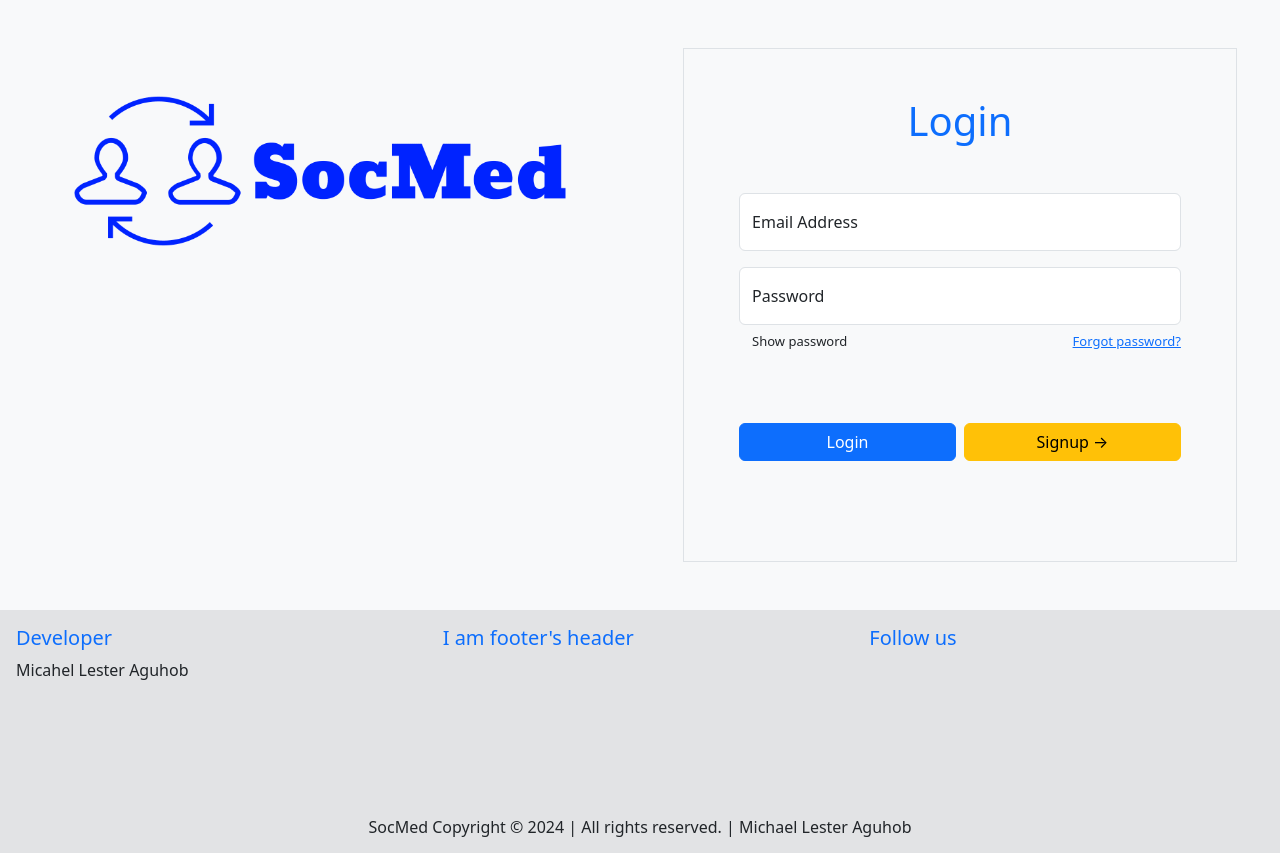
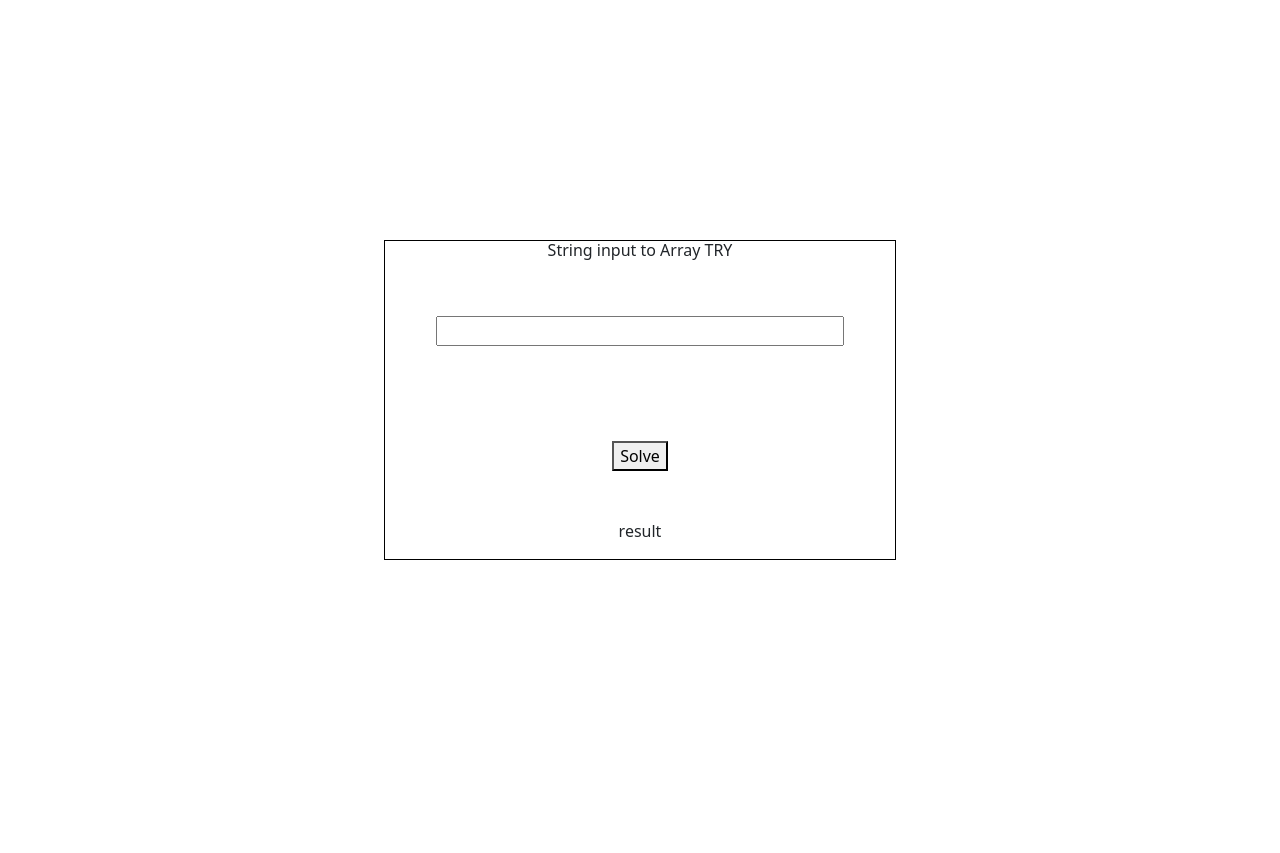
Before and after one commit to MichaelLesterAguhob/SocMed, a PHP site: page / in a window 1280 px wide. After the commit the page ends 560 px from the top, so only its background shows below. Run offline with PHP 8.4, Linux system fonts and the light colour scheme.

Commit message:
learning proper layout

```diff
--- a/assets/js/index.js
+++ b/assets/js/index.js
@@ -1,65 +1,73 @@
-
-    function goToSignUp()
-    {
+function goToSignUp() {
   let logIn = document.getElementById("LoginForm");
-            logIn.style.display = 'none';
+  logIn.style.display = "none";
 
   let signUp = document.getElementById("SignupForm");
-            signUp.style.display = 'block';
+  signUp.style.display = "block";
   clearLoginForm();
-    };
+}
 
-    function goToLogIn()
-    {
+function goToLogIn() {
   let signUp = document.getElementById("SignupForm");
-            signUp.style.display = 'none';
+  signUp.style.display = "none";
 
   let logIn = document.getElementById("LoginForm");
-            logIn.style.display = "block"
+  logIn.style.display = "block";
   clearSinupForm();
-    };
+}
 
 // HIDE AND SHOW PASSWORD INPUT
 let isPassShowed = false;
-    function showHideSignupPass()
-    {
-        if(!isPassShowed)
-        {
+function showHideSignupPass() {
+  if (!isPassShowed) {
     let input_element = document.querySelectorAll("#SignupForm .inputPass");
-            input_element.forEach(function(input)
-            {
-                input.type = 'text';
+    input_element.forEach(function (input) {
+      input.type = "text";
       isPassShowed = true;
-                document.getElementById('BtnShowHide').innerHTML = "Hide Password";
-
+      document.getElementById("BtnShowHide").innerHTML = "Hide Password";
     });
-        }
-        else
-        {
+  } else {
     let input_element = document.querySelectorAll("#SignupForm .inputPass");
-            input_element.forEach(function(input)
-            {
-                input.type = 'password';
+    input_element.forEach(function (input) {
+      input.type = "password";
       isPassShowed = false;
-                document.getElementById('BtnShowHide').innerHTML = "Show Password";
+      document.getElementById("BtnShowHide").innerHTML = "Show Password";
     });
   }
 }
 
 // CLEAR INPUTS ELEMENT VALUES
-    function clearSinupForm()
-    {
+function clearSinupForm() {
   let input_element = document.querySelectorAll("#SignUpForm input");
-        input_element.forEach(function(input){
+  input_element.forEach(function (input) {
     input.value = "";
   });
-    };
+}
 
-    function clearLoginForm()
-    {
+function clearLoginForm() {
   let input_element = document.querySelectorAll("#LoginForm input");
-        input_element.forEach(function(input)
-        {
+  input_element.forEach(function (input) {
     input.value = "";
   });
-    };
+}
+
+let input_createPass = document.getElementById("InputCreatePass");
+let input_confirmPass = document.getElementById("InputConfirmPass");
+input_createPass.addEventListener("change", function () {
+  if (
+    input_createPass.value != "" &&
+    input_confirmPass.value != "" &&
+    input_createPass.value != input_confirmPass.value
+  ) {
+    alert("Unmatched");
+  }
+});
+input_confirmPass.addEventListener("change", function () {
+  if (
+    input_createPass.value != "" &&
+    input_confirmPass.value != "" &&
+    input_createPass.value != input_confirmPass.value
+  ) {
+    alert("Unmatched");
+  }
+});
--- a/includes/footer.php
+++ b/includes/footer.php
@@ -1,24 +1,27 @@
-<div
-class="container-fluid m-auto mt-5 bg-secondary-subtle"
-style="position:inherent; bottom: 0;">
+<div class="container-fluid m-auto bg-secondary-subtle" style="position:inherent; bottom:0; height: 20vh; border:1px solid blue; ">
+    <div class="row" style="height: 100%;">
 
-<div class="row" style="min-height:200px;">
-    <div class="col-lg-4 p-3">
-        <h5 class="text-primary">Developer</h5>
-        <p>Micahel Lester Aguhob</p>
+        <div class="col-lg-4 p-3">
+            <h5 class="text-primary">Developer</h5>
+            <p>Micahel Lester Aguhob</p>
+        </div>
 
+        <div class="col-lg-4 p-3">
+            <h5 class="text-primary">About Us</h5>
+        </div>
+
+        <div class="col-lg-4 p-3">
+            <h5 class="text-primary">Follow us</h5>
+            <ul class="list-unstyled">
+                <li>Facebook</li>
+                <li>Instagram</li>
+                <li>Youtube</li>
+                <li>Github</li>
+            </ul>
+        </div>
 
     </div>
-    <div class="col-lg-4 p-3">
-        <h5 class="text-primary">I am footer's header</h5>
-
-    </div>
-    <div class="col-lg-4 p-3">
-        <h5 class="text-primary">Follow us</h5>
-
+    <div class="text-center bg-secondary-subtle" style="border: 1px solid green;">
+        <h6>SocMed Copyright © 2024 | All rights reserved. | Michael Lester Aguhob </h6>
     </div>
 </div>
-<div class="container text-center p-2">
-    <h6>SocMed Copyright © 2024 | All rights reserved. | Michael Lester Aguhob </h6>
-</div>
-</div>
--- a/index.php
+++ b/index.php
@@ -1,89 +1,61 @@
 <!DOCTYPE html>
 <html lang="en">
+
 <head>
     <meta charset="UTF-8">
     <meta name="viewport" content="width=device-width, initial-scale=1.0">
+    <!-- <meta name="viewport" content="width=device-width, initial-scale=1.0, shrink-to-fit=no"> -->
     <title>SocMed</title>
     <link rel="stylesheet" href="../assets/css/bootstrap-5.3.3-dist/css/bootstrap.min.css">
 </head>
-    <body class="bg-light">
 
-        <!-- <?php include_once("includes/header.php")?> -->
-        <!-- <a href="pages/home.php">Home</a><br> -->
-        <!-- <a href="includes/footer.php">Footer</a> -->
+<body style="height: 100vh; display:flex; align-items:center;">
 
-        <div class="container-fluid">
-            <div class="row mt-5">
-                <!-- LOGO -->
-                    <div class="col-12 col-lg-6 mb-5">
-                        <div class="m-auto align-items-center" style="height: 70%; width: 80%;">
-                            <img src="assets/image/logo.png" alt="SocMed Logo" class="img-fluid mt-5">
-                        </div>
-                    </div>
-
-                <!-- LOGIN -->
-                    <div id="LoginForm" class="col-12 col-lg-6 text-center">
-                        <div class="m-auto border" style="width: 90%; padding-bottom: 100px;"">
-                              <h1 class="text-primary mt-5">Login</h1>
-                            <div class="form-floating m-auto mt-5 mb-3" style="width: 80%;">
-                                <input type="email" id="InputEmail" class="form-control" placeholder="yourEmail@gmail.com">
-                                <label for="InputEmail">Email Address</label>
-                            </div>
-                            <div class="form-floating m-auto mb-3" style="width: 80%;">
-                                <input type="password" id="InputPass" class="form-control" placeholder="Enter Password">
-                                <label for="InputPass">Password</label>
-
-                                <div class="d-flex justify-content-between align-items-center">
-                                    <button class="btn " style="font-size: small;">Show password</button>
-                                    <a href="#" style="font-size: small;">Forgot password?</a>
-                                </div>
-                            </div>
-                            <div class="d-grid gap-2 mt-5 d-inline-flex text-center" style="width: 80%;">
-                                <button id="BtnLogin" class="btn btn-primary btn-md m-auto" style="width: 50%;">Login</button>
-                                <button id="BtnGoSignup" class="btn btn-warning btn-md m-auto" style="width: 50%;" onclick="goToSignUp()">Signup →</button>
-
-                            </div>
-                        </div>
-                    </div>
-
-                    <!-- SIGNUP -->
-                    <div id="SignupForm" class="col-12 col-lg-6 text-center" style="display: none;">
-                        <div class="m-auto border" style="width: 90%; padding-bottom: 100px;">
-                              <h1 class="text-primary mt-5">Signup</h1>
-                            <div class="form-floating m-auto mt-5 mb-3" style="width: 80%;">
-                                <input type="email" id="InputCreateEmail" class="form-control" placeholder="yourEmail@gmail.com">
-                                <label for="InputCreateEmail">Enter Email</label>
-                            </div>
-                            <div class="form-floating m-auto mb-3" style="width: 80%;">
-                                <input type="password" id="InputCreatePass" class="inputPass form-control" placeholder="Create Password">
-                                <label for="InputCreatePass">Create Password</label>
-                            </div>
-                            <div class="form-floating m-auto mb-3" style="width: 80%;">
-                                <input type="password" id="InputComfirmPass" class="inputPass form-control" placeholder="Confirm Password">
-                                <label for="InputComfirmPass">Confirm Password</label>
-
-                                <div class="d-flex justify-content-between align-items-center">
-                                    <button id="BtnShowHide" class="btn" style="font-size: small;" onclick="showHideSignupPass()">Show password</button>
-                                </div>
-                            </div>
-                            <div class="d-grid gap-2 mt-5 d-inline-flex text-center" style="width: 80%;">
-                                <button id="BtnSignup" class="btn btn-warning btn-md m-auto" style="width: 50%;" onclick="">Signup</button>
-                                <button id="BtnGoLogin" class="btn btn-primary btn-md m-auto" style="width: 50%;" onclick="goToLogIn()">← Login</button>
-
-                            </div>
-                        </div>
-                    </div>
-            </div>
-
-        </div>
+    <!-- HEADER/ NAVIGATION BAR -->
 
 
 
 
+    <!-- MAIN CONTENT -->
 
-        <?php include_once("includes/footer.php") ?>
-        <!-- JS -->
-        <script src="../assets/css/bootstrap-5.3.3-dist/js/bootstrap.min.js"> </script>
-        <script src="assets/js/index.js"></script>
+    <div style="margin: auto; border: 1px solid black; height:40%; width:40%; display:flex; align-items:center; flex-direction:column;">
+        <h6>String input to Array TRY</h6>
+        <input type="number" id="input_num" style="margin:auto; width:80%;">
+        <button id="btn" style="margin: auto;">Solve</button>
+        <p id="res">result</p>
+    </div>
+
+    <script>
+        document.getElementById("btn").addEventListener("click", function() {
+            let array_nums = [];
+            let numbers_entered = document.getElementById("input_num").value;
+            let cntr = numbers_entered.length;
+            let i = 0;
+            while(cntr != 0){
+                array_nums.push(numbers_entered[i])
+                i++;
+                cntr--;
+            };
+
+
+
+            document.getElementById("res").innerHTML = "Input converted to array = " + array_nums;
+            alert(i + cntr);
+
+
+            // document.getElementById("res").innerHTML = array_nums;
+        });
+    </script>
+
+
+    <!-- FOOTER -->
+
+
+
+
+    <!-- JAVASCRIPT -->
+    <!-- <script src="../assets/css/bootstrap-5.3.3-dist/js/bootstrap.min.js"> </script> -->
+    <!-- <script src="assets/js/index.js"></script> -->
 </body>
+
 </html>
```
Also changed, not shown: editing.php (added, +88 -0 lines). Lines whose indentation alone changed are shown as unchanged.
